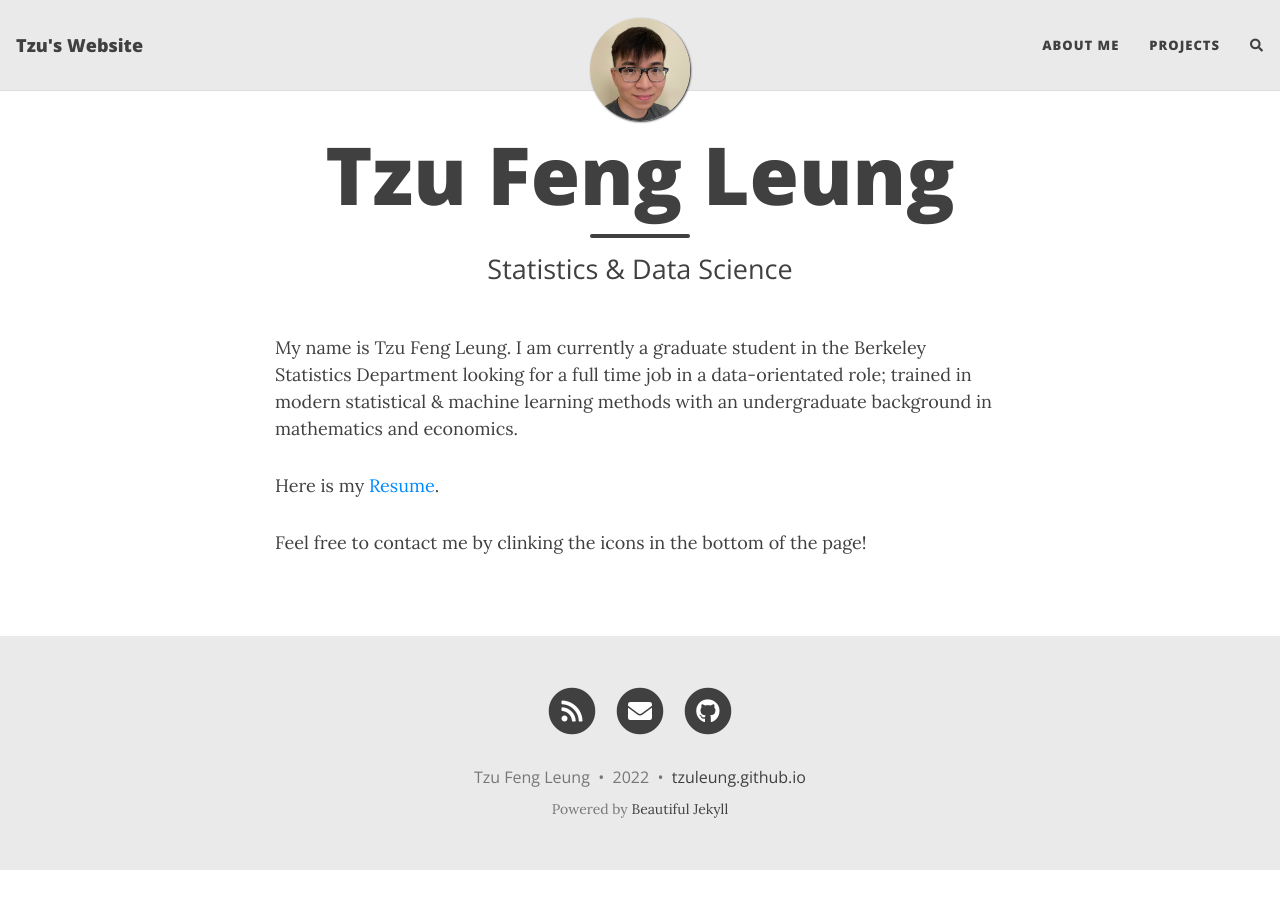
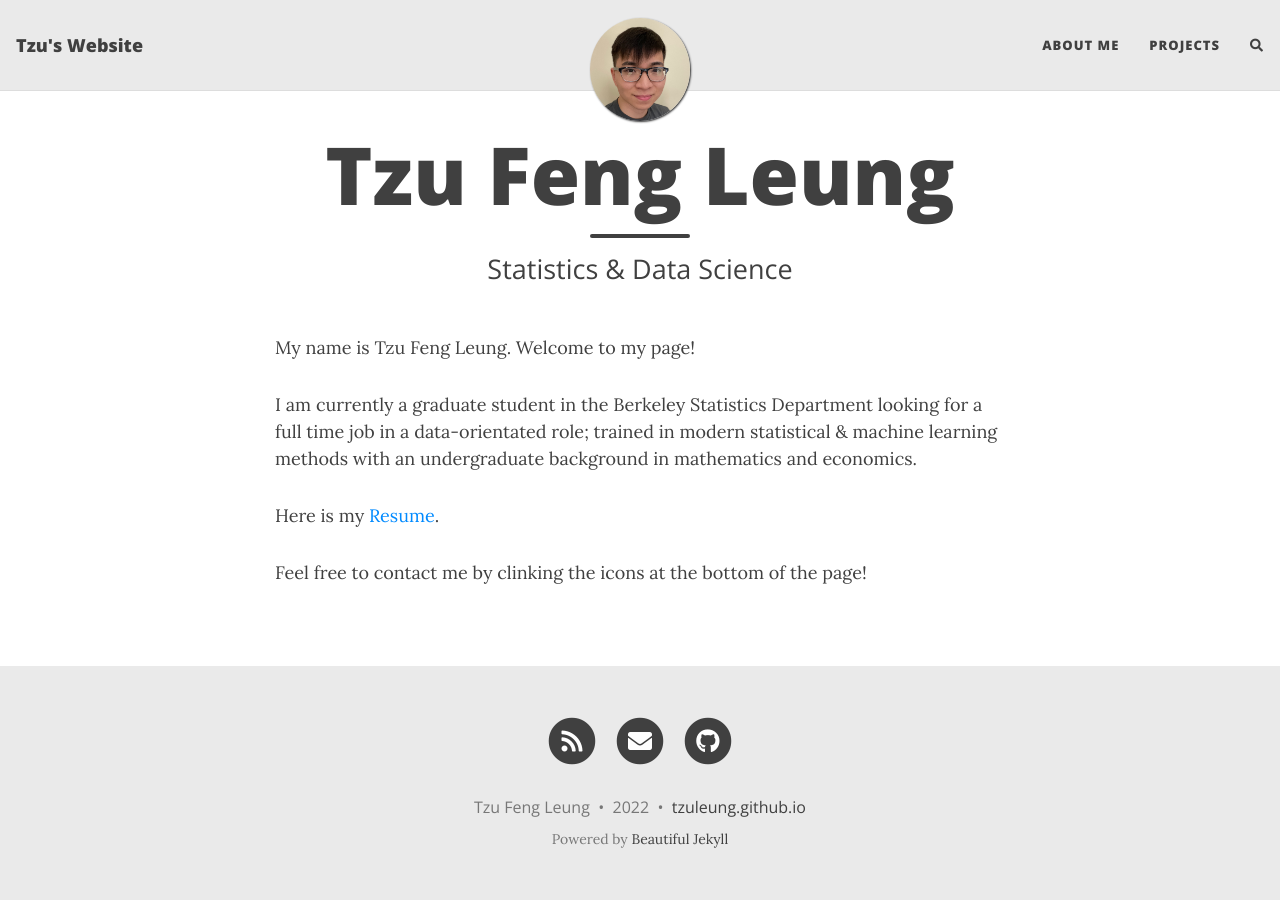
Before and after one commit to tzuleung/tzuleung.github.io, a Jekyll site: the page built from index.md, in a window 1280 px wide. Built offline with Jekyll 4.4.1, drawn with Linux system fonts in a browser that asks for light colours; nearby versions of some CDN libraries; comment, search, counter and statistics services are not loaded.

Commit message:
Update index.md

```diff
--- a/index.md
+++ b/index.md
@@ -4,8 +4,10 @@ title: Tzu Feng Leung
 subtitle: Statistics & Data Science
 ---
 
-My name is Tzu Feng Leung. I am currently a graduate student in the Berkeley Statistics Department looking for a full time job in a data-orientated role; trained in modern statistical & machine learning methods with an undergraduate background in mathematics and economics.
+My name is Tzu Feng Leung. Welcome to my page!
+
+I am currently a graduate student in the Berkeley Statistics Department looking for a full time job in a data-orientated role; trained in modern statistical & machine learning methods with an undergraduate background in mathematics and economics.
 
 Here is my [Resume](https://docs.google.com/document/d/1EH-VQjCKRWVOElUSFFlRGuwwYFia-Q1iCFKLW8v6OU0/edit?usp=sharing).
 
-Feel free to contact me by clinking the icons in the bottom of the page!
+Feel free to contact me by clinking the icons at the bottom of the page!
```
